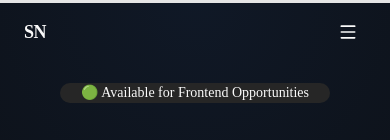
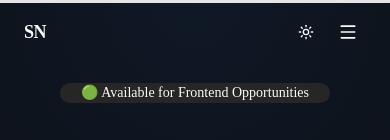
Before and after one commit to shreyansh6019/my_portfolio, a Next.js app: page / in a window 390 px wide. Shown: the top 140 px of the page. Built offline with nearby package versions, Linux system fonts and the light colour scheme.

Commit message:
Dark mode is not enabled in mobile screens so enabled

```diff
--- a/components/layout/Navbar.tsx
+++ b/components/layout/Navbar.tsx
@@ -116,6 +116,8 @@ export default function Navbar() {
                         Resume
                     </Link>
                 </div>
+                <div className="items-center gap-2 flex md:hidden">
+                    <ThemeToggle />
                     <button
                         aria-label="Toggle navigation"
                         onClick={() => setIsOpen((prev) => !prev)}
@@ -127,6 +129,7 @@ export default function Navbar() {
                             <Menu className="h-5 w-5" />
                         )}
                     </button>
+                </div>
             </div>
 
             {/* Mobile Menu */}
```
Lines whose indentation alone changed are shown as unchanged.
